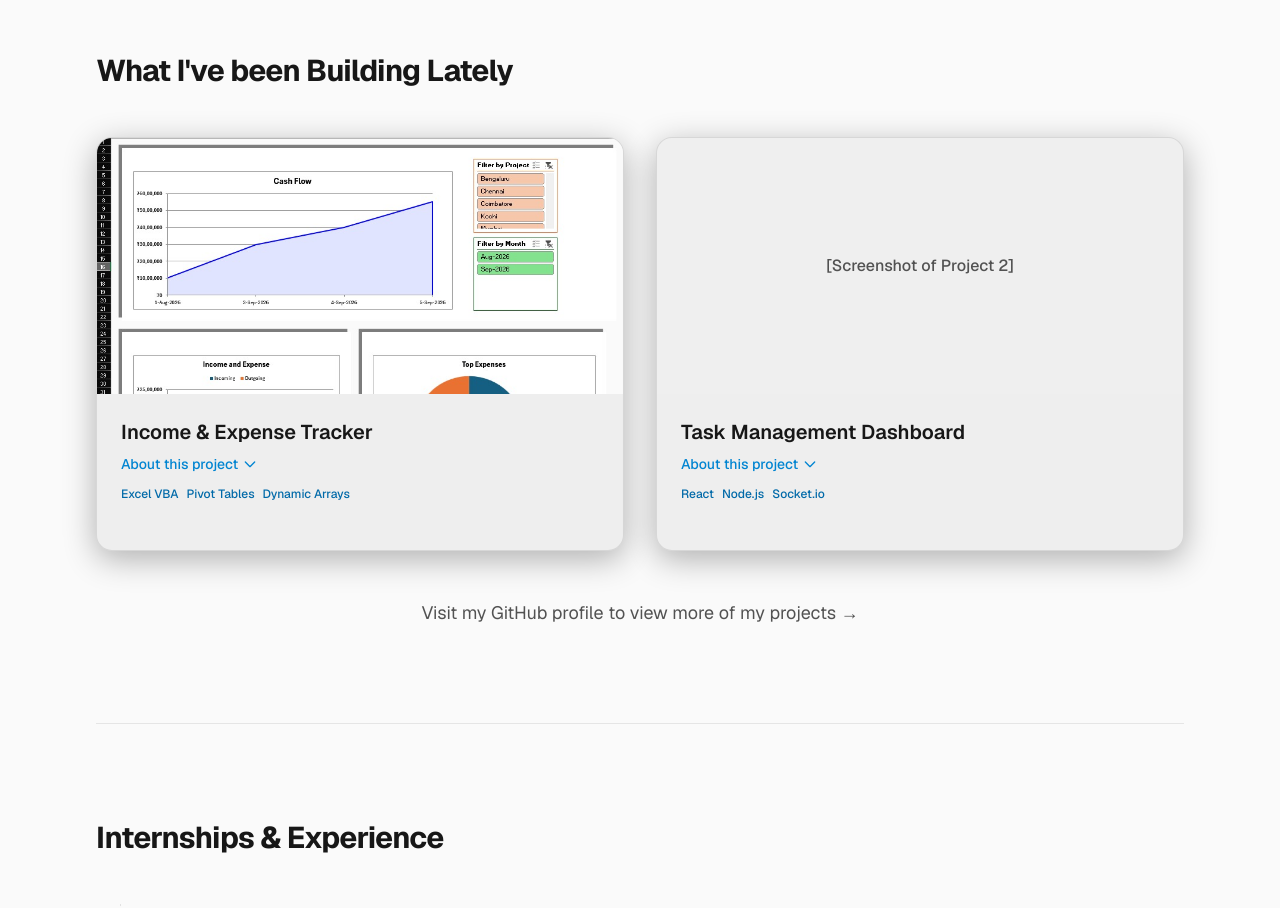
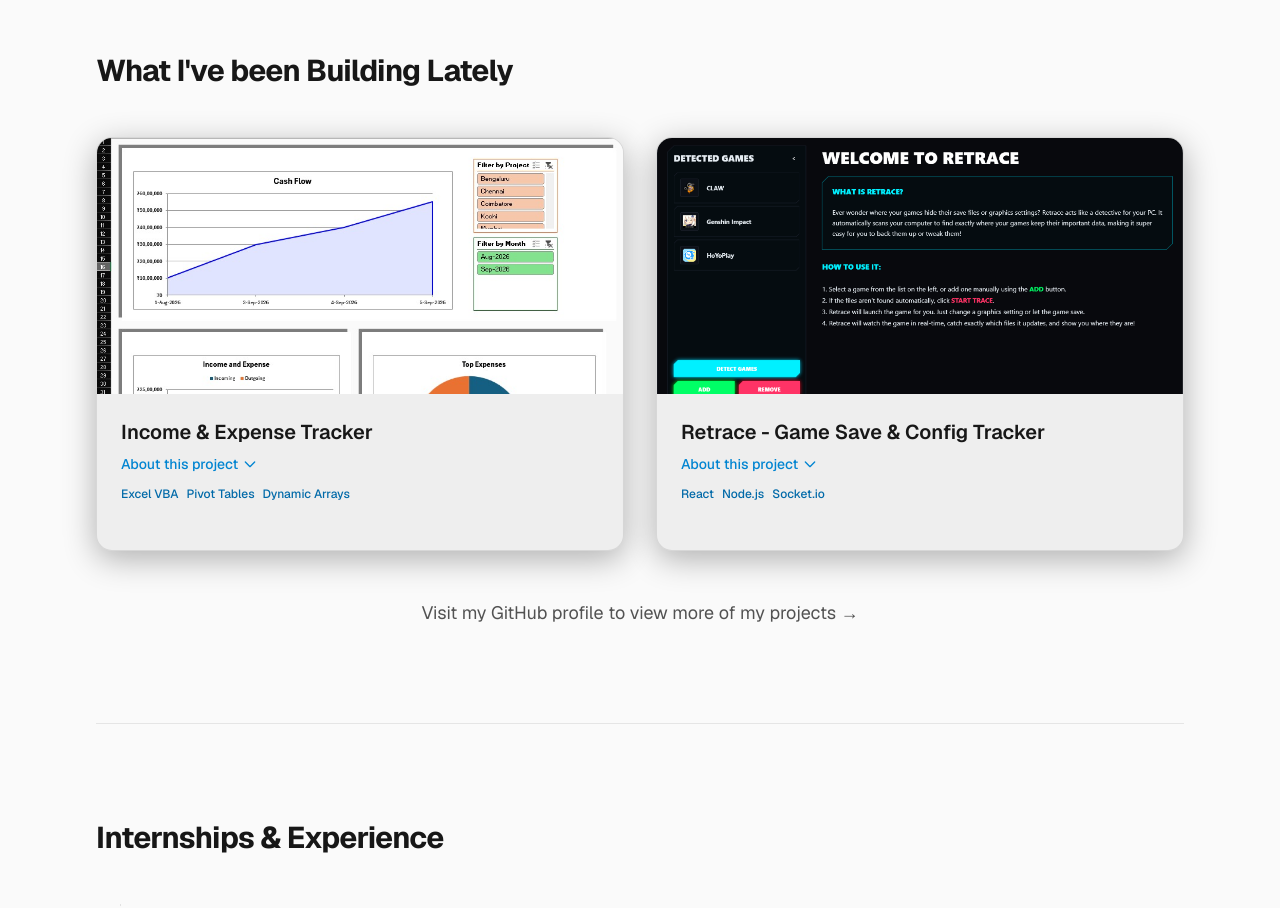
Before and after one commit to mr-ka1la5h/portfolio_ka1la5h, a Next.js app: page / in a window 1280 px wide. Shown: the part 3700-4608 px from the top of the page. Built offline with nearby package versions, Linux system fonts and the light colour scheme.

Commit message:
Add Retrace project and image

```diff
--- a/src/app/page.tsx
+++ b/src/app/page.tsx
@@ -505,16 +505,10 @@
                 className="group rounded-2xl border border-neutral-900/10 dark:border-white/10 bg-neutral-900/5 dark:bg-white/5 backdrop-blur-xl shadow-[0_8px_32px_0_rgba(0,0,0,0.3)] hover:bg-white/10 hover:border-sky-400/30 overflow-hidden hover:border-neutral-700 transition-colors"
               >
                 <div className="h-64 bg-white/10 w-full relative overflow-hidden">
-                   <motion.div
-                     whileHover={{ scale: 1.05 }}
-                     transition={{ duration: 0.4 }}
-                     className="absolute inset-0 flex items-center justify-center text-neutral-600 font-medium"
-                   >
-                     [Screenshot of Project 2]
-                   </motion.div>
+                   <Image src="/retrace.png" alt="Retrace" fill className="object-cover group-hover:scale-105 transition-transform duration-500" />
                 </div>
                 <div className="p-6">
-                  <h3 className="text-xl font-semibold text-neutral-900 dark:text-white mb-2 group-hover:text-sky-500 dark:group-hover:text-sky-400 transition-colors">Task Management Dashboard</h3>
+                  <h3 className="text-xl font-semibold text-neutral-900 dark:text-white mb-2 group-hover:text-sky-500 dark:group-hover:text-sky-400 transition-colors">Retrace - Game Save & Config Tracker</h3>
                   <button
                     onClick={(e) => { e.preventDefault(); toggleProject('p2'); }}
                     className="text-sm text-sky-600 dark:text-sky-400 font-medium mb-3 hover:underline flex items-center gap-1"
@@ -532,7 +526,7 @@
                         className="overflow-hidden"
                       >
                         <p className="text-neutral-600 dark:text-neutral-400 mb-4">
-                          A productivity tool I made to help teams collaborate. It updates in real-time, so nobody ever misses a beat.
+                          Ever wonder where your games hide their save files or graphics settings? Retrace acts like a detective for your PC. It automatically scans your computer to find exactly where your games keep their important data, making it super easy for you to back them up or tweak them!
                         </p>
                       </motion.div>
                     )}
```
Also changed, not shown: public/retrace.png (added).
